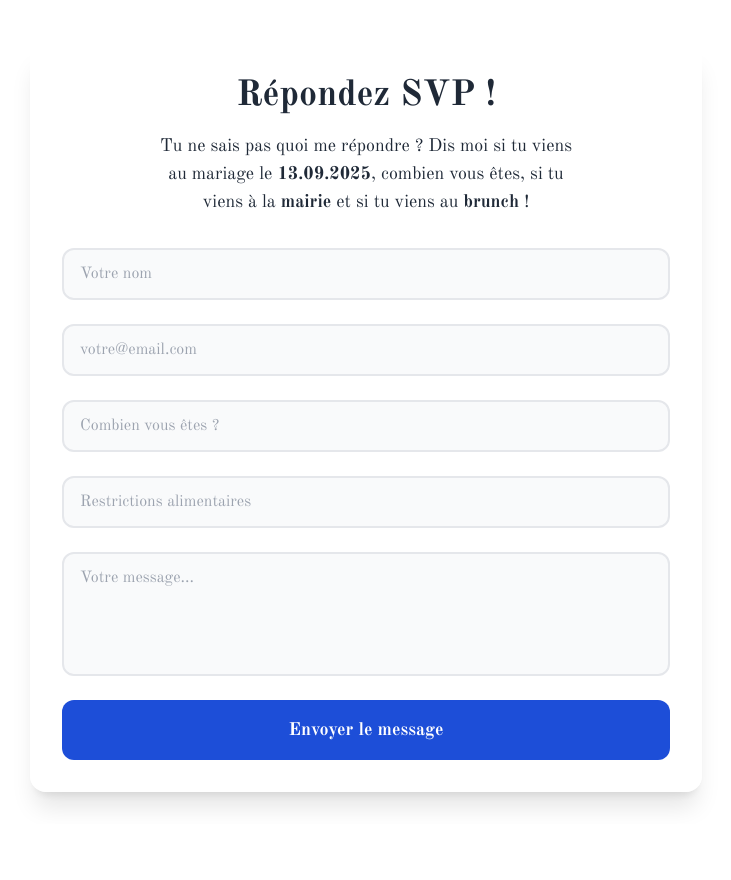
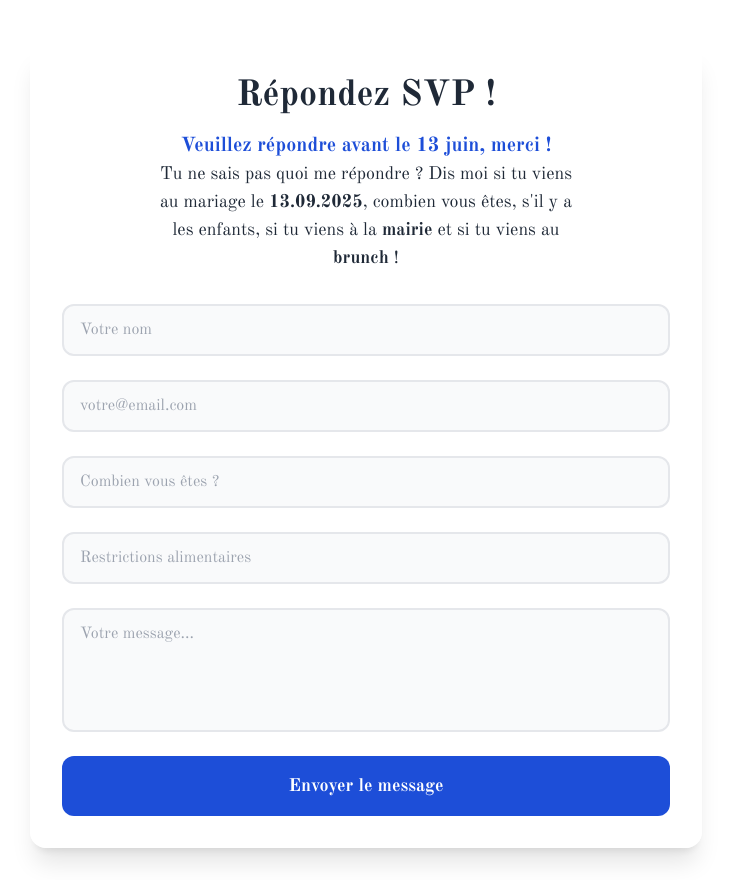
Before and after one commit to Damien-Cuvillier/Mariage, a React (Create React App) app: page /rsvp in a window 1280 px wide. Shown: the part 1060-1940 px from the top of the page, without its empty margins (274-1005 px from the left). Before the commit the page ends 1884 px from the top, so only its background shows below. Built offline with nearby package versions, Linux system fonts and the light colour scheme; no server answers.

Commit message:
Modification du RSVP

```diff
--- a/src/Composant/RSVP.js
+++ b/src/Composant/RSVP.js
@@ -81,7 +81,7 @@ const RSVP = ({ showOnlyForm = false }) => {
                                             Répondez SVP !
                                         </h2>
                                         <p className='text-sm sm:text-base lg:text-lg text-gray-800 max-w-md mx-auto px-2'>
-                                            Tu ne sais pas quoi me répondre ? Dis moi si tu viens au mariage le <strong>13.09.2025</strong>, combien vous êtes, si tu viens à la <strong>mairie</strong> et si tu viens au <strong>brunch</strong> !
+                                            <strong className='text-xl text-blue-700'>Veuillez répondre avant le 13 juin, merci !</strong> <br></br>Tu ne sais pas quoi me répondre ? Dis moi si tu viens au mariage le <strong>13.09.2025</strong>, combien vous êtes, s'il y a les enfants, si tu viens à la <strong>mairie</strong> et si tu viens au <strong>brunch</strong> !
                                         </p>
                                     </div>
 
```
